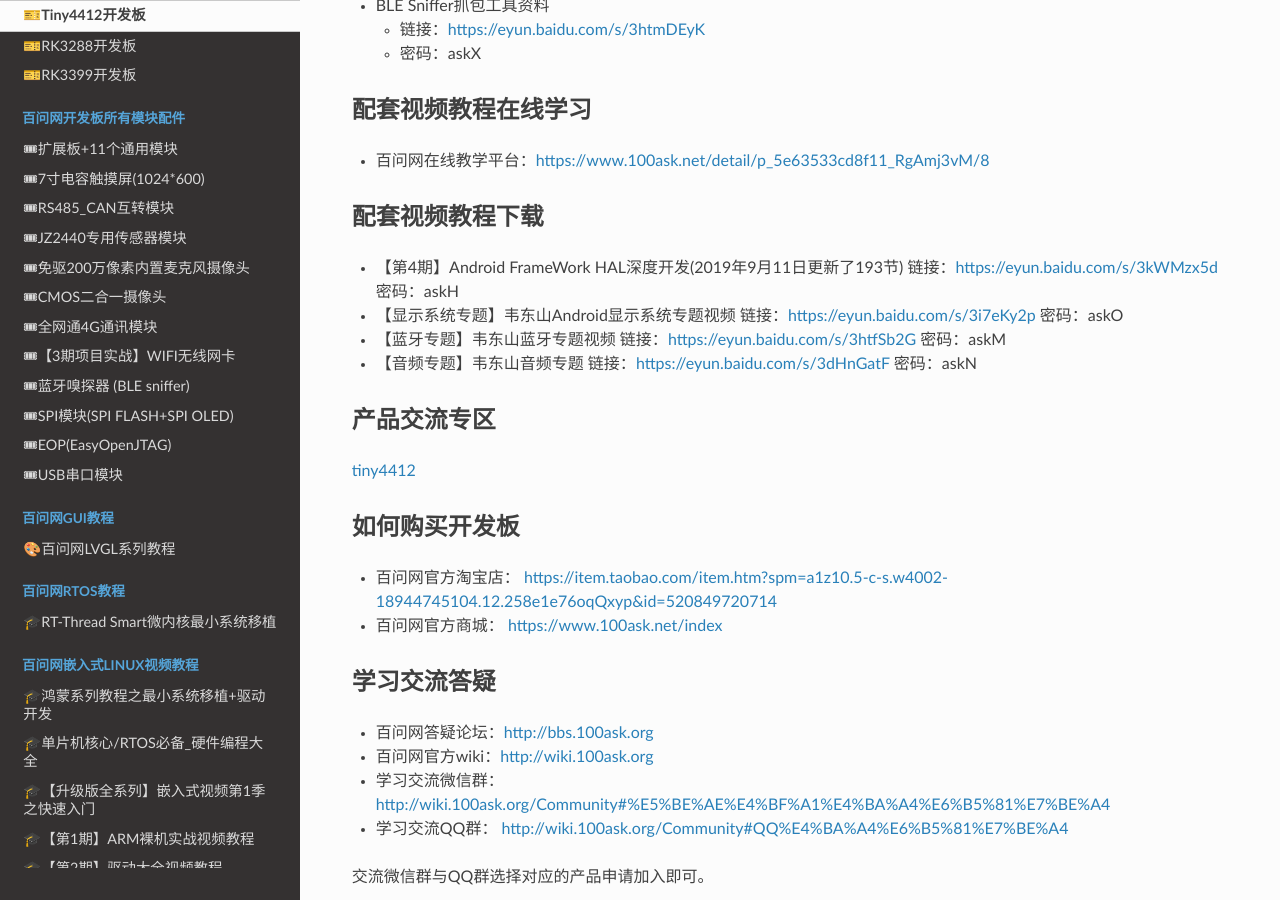
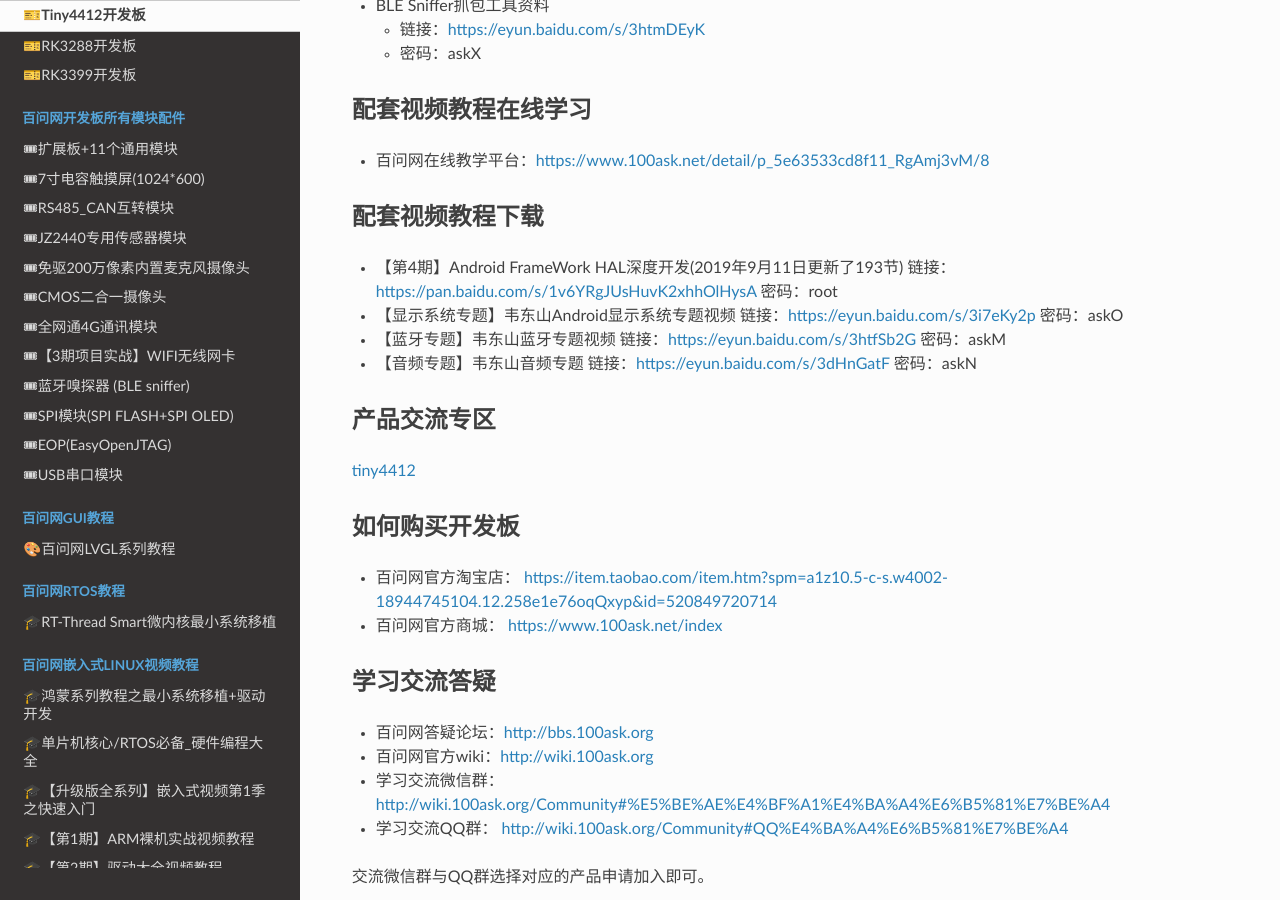
Before and after one commit to 100askTeam/100ask_data_download_center, a Sphinx documentation site: the page built from docs/boards/Samsung/tiny4412/index.rst, in a window 1280 px wide and 900 px high, scrolled down 484 px. Built offline with Sphinx 7.4.7 and the Read the Docs theme 2.0.0, drawn with Linux system fonts in a browser that asks for light colours.

Commit message:
Update index.rst

```diff
--- a/docs/boards/Samsung/tiny4412/index.rst
+++ b/docs/boards/Samsung/tiny4412/index.rst
@@ -37,7 +37,7 @@
 配套视频教程下载
 ##########################
 
-- 【第4期】Android FrameWork HAL深度开发(2019年9月11日更新了193节)	 链接：https://eyun.baidu.com/s/3kWMzx5d 密码：askH
+- 【第4期】Android FrameWork HAL深度开发(2019年9月11日更新了193节)	 链接：https://pan.baidu.com/s/1v6YRgJUsHuvK2xhhOlHysA 密码：root
 - 【显示系统专题】韦东山Android显示系统专题视频	链接：https://eyun.baidu.com/s/3i7eKy2p 密码：askO
 - 【蓝牙专题】韦东山蓝牙专题视频	链接：https://eyun.baidu.com/s/3htfSb2G 密码：askM
 - 【音频专题】韦东山音频专题	链接：https://eyun.baidu.com/s/3dHnGatF 密码：askN
```
